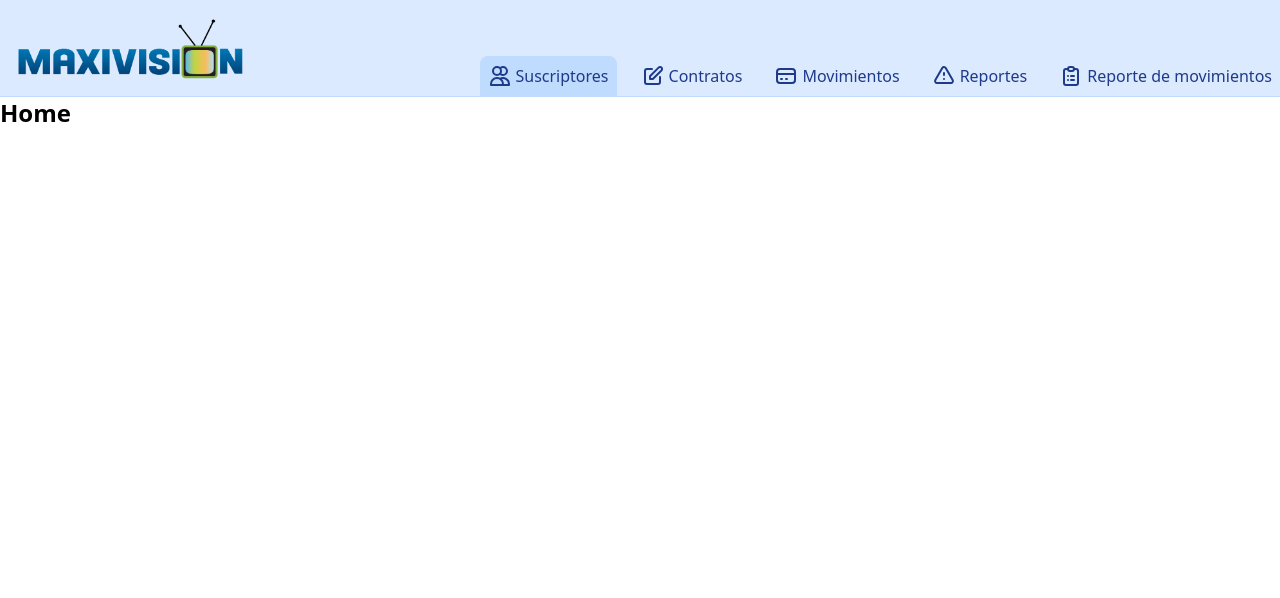
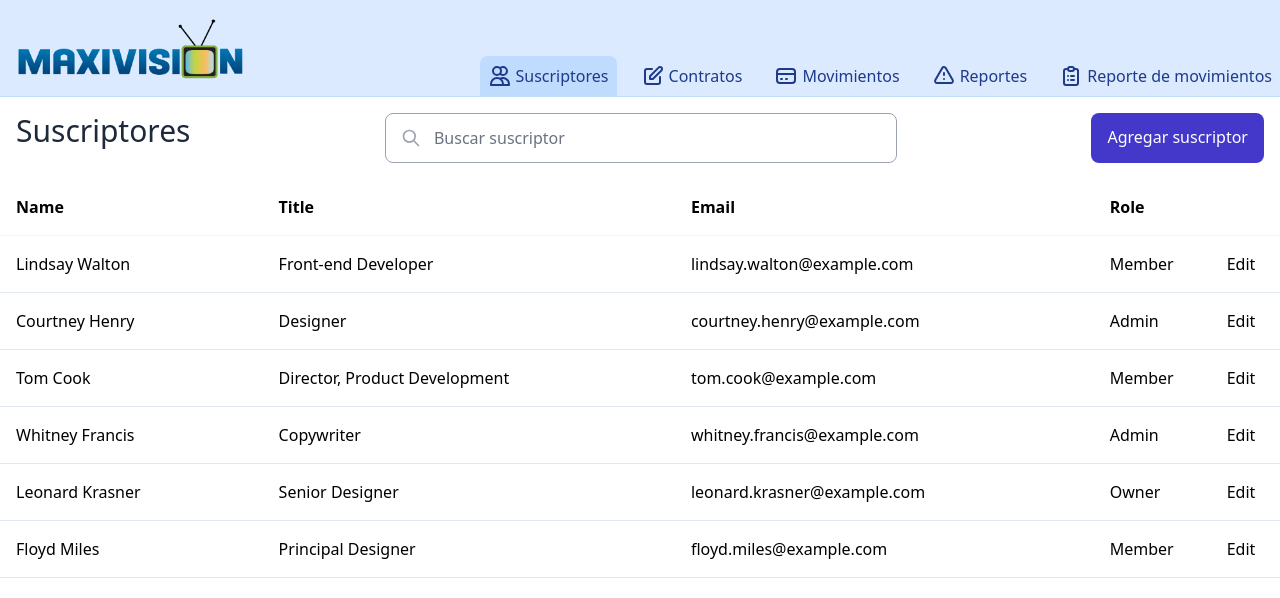
Before and after one commit to ismaelamezcua/maxivision-app, a Next.js app: page / in a window 1280 px wide. Shown: the top 598 px of the page. Built offline with nearby package versions, Linux system fonts and the light colour scheme.

Commit message:
feat: add SearchInput component and Home data placeholder

```diff
--- /dev/null
+++ b/components/SearchInput.tsx
@@ -0,0 +1,42 @@
+import { SearchIcon, XIcon } from '@heroicons/react/outline';
+import type { ChangeEvent, FC, FormEvent, ReactElement } from 'react';
+
+interface SearchInputProps {
+  handleSubmit: (e: FormEvent) => void;
+  handleReset: (e: FormEvent) => void;
+  searchTerm: string;
+  handleChange: (e: ChangeEvent<HTMLInputElement>) => void;
+}
+
+const SearchInput: FC<SearchInputProps> = ({ searchTerm, handleSubmit, handleReset, handleChange }): ReactElement => {
+  return (
+    <form
+      className="w-full relative"
+      onSubmit={handleSubmit}
+    >
+      <span className="absolute inset-y-0 left-0 flex items-center pl-4 cursor-pointer">
+        <SearchIcon
+          className={`${searchTerm ? 'text-gray-800' : 'text-gray-400'} w-5 h-5`}
+          onClick={handleSubmit}
+        />
+      </span>
+
+      <span className="absolute inset-y-0 right-0 flex items-center pr-4 cursor-pointer">
+        {searchTerm
+          ? <XIcon className="w-5 h-5" onClick={handleReset} />
+          : <></>
+        }
+      </span>
+
+      <input
+        type="text"
+        className="w-full rounded-lg border-gray-400 focus:border-blue-900 hover:bg-gray-50 px-12 py-3"
+        placeholder="Buscar suscriptor"
+        value={searchTerm}
+        onChange={handleChange}
+      />
+    </form>
+  );
+}
+
+export default SearchInput;
--- a/package.json
+++ b/package.json
@@ -15,6 +15,7 @@
     "react-dom": "18.2.0"
   },
   "devDependencies": {
+    "@tailwindcss/forms": "^0.5.2",
     "@types/node": "18.0.3",
     "@types/react": "18.0.15",
     "@types/react-dom": "18.0.6",
--- a/pages/index.tsx
+++ b/pages/index.tsx
@@ -1,9 +1,71 @@
-import type { NextPage } from 'next'
+import type { NextPage } from 'next';
+import type { FormEvent, ChangeEvent } from 'react';
+import { useState } from 'react';
+import SearchInput from '../components/SearchInput';
 
 const Home: NextPage = () => {
+  const [searchTerm, setSearchTerm] = useState('');
+
+  const tempSubscribers = [
+    { key: '1', name: 'Lindsay Walton', title: 'Front-end Developer', email: 'lindsay.walton@example.com', role: 'Member' },
+    { key: '2', name: 'Courtney Henry', title: 'Designer', email: 'courtney.henry@example.com', role: 'Admin' },
+    { key: '3', name: 'Tom Cook', title: 'Director, Product Development', email: 'tom.cook@example.com', role: 'Member' },
+    { key: '4', name: 'Whitney Francis', title: 'Copywriter', email: 'whitney.francis@example.com', role: 'Admin' },
+    { key: '5', name: 'Leonard Krasner', title: 'Senior Designer', email: 'leonard.krasner@example.com', role: 'Owner' },
+    { key: '6', name: 'Floyd Miles', title: 'Principal Designer', email: 'floyd.miles@example.com', role: 'Member' },
+  ];
+
+  function handleChange(e: ChangeEvent<HTMLInputElement>) {
+    setSearchTerm(e.target.value);
+  }
+
+  function handleSubmit(e: FormEvent) {
+    e.preventDefault();
+    // TODO: Do request to search for the subscriber
+    console.log(searchTerm);
+  }
+
+  function handleReset(e: FormEvent) {
+    e.preventDefault();
+    setSearchTerm('');
+  }
+
   return (
-    <div>
-      <h1 className="font-black text-2xl">Home</h1>
+    <div className="container mx-auto">
+      <div className="flex flex-row justify-between p-4">
+        <h1 className="text-3xl text-slate-800">Suscriptores</h1>
+
+        <div className="max-w-lg w-full">
+          <SearchInput searchTerm={searchTerm} handleSubmit={handleSubmit} handleReset={handleReset} handleChange={handleChange} />
+        </div>
+        <div className="bg-indigo-700 rounded-lg px-4 py-3 text-white">
+          Agregar suscriptor
+        </div>
+
+      </div>
+      <table className="table-auto w-full">
+        <thead>
+          <tr className="text-left border-b border-slate-100">
+            <th className="p-4">Name</th>
+            <th>Title</th>
+            <th>Email</th>
+            <th>Role</th>
+            <th></th>
+          </tr>
+        </thead>
+        <tbody>
+          {tempSubscribers.map(user => (
+            <tr key={user.key} className="border-b border-slate-200 hover:bg-slate-50">
+              <td className="p-4">{user.name}</td>
+              <td>{user.title}</td>
+              <td>{user.email}</td>
+              <td>{user.role}</td>
+              <td>Edit</td>
+            </tr>
+          ))}
+        </tbody>
+      </table>
+
     </div>
   );
 }
--- a/tailwind.config.js
+++ b/tailwind.config.js
@@ -7,5 +7,7 @@ module.exports = {
   theme: {
     extend: {},
   },
-  plugins: [],
+  plugins: [
+    require('@tailwindcss/forms'),
+  ],
 };
```
Also changed, not shown: 1 other file (tests, documents, lock files or other folders).
